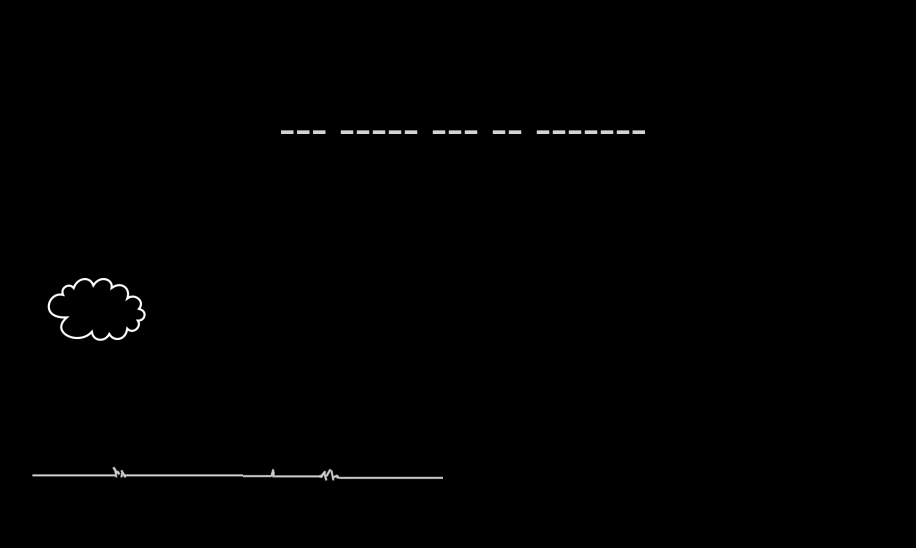
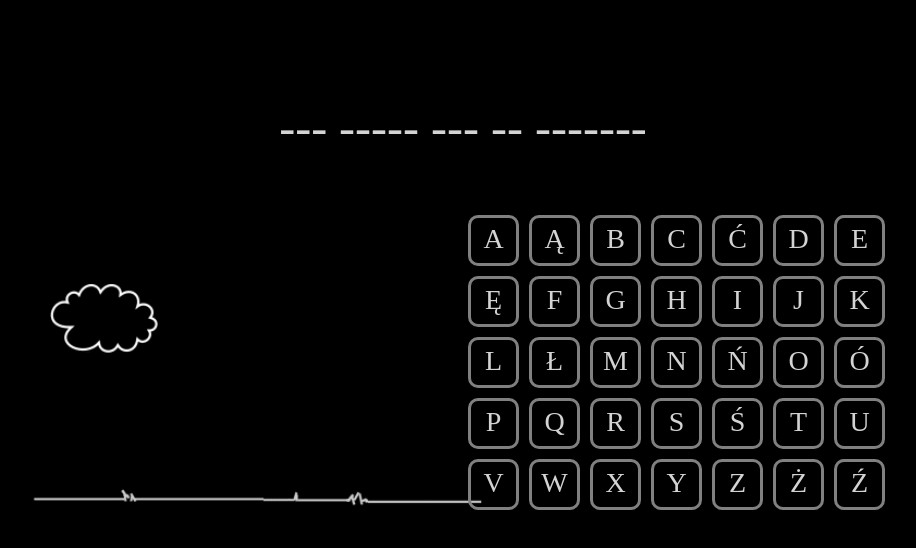
Before and after one commit to Tomekzako/hanged-man-, a plain HTML site: page index.html in a window 1280 px wide. Shown: the whole page, without its empty margins (177-1093 px from the left). Drawn offline with Linux system fonts and the light colour scheme.

Commit message:
create alphabet

```diff
--- a/app.js
+++ b/app.js
@@ -1,5 +1,4 @@
-document.addEventListener('DOMContentLoaded', function () {
-
+document.addEventListener("DOMContentLoaded", function() {
   const password = "Bez pracy nie ma kołaczy".toUpperCase();
   let hiddenPassword = "";
 
@@ -8,16 +7,30 @@ document.addEventListener('DOMContentLoaded', function () {
       hiddenPassword += " ";
     } else {
       hiddenPassword += "-";
-
     }
   }
 
   console.log(hiddenPassword);
 
   function writePassword() {
-        document.querySelector('.board').innerHTML = hiddenPassword;
+    document.querySelector(".board").innerHTML = hiddenPassword;
   }
 
+  function init() {
+    let letter = "";
+    const alphabet = "aąbcćdeęfghijklłmnńoópqrsśtuvwxyzżź"
+      .toUpperCase()
+      .split("");
+
+    const div = alphabet
+      .map(el => {
+        return `<div class="letter">${el}</div>`;
+      })
+      .join("");
+
+    document.querySelector(".alphabet").innerHTML = div;
     writePassword();
+  }
 
+  init();
 });
--- a/styles.css
+++ b/styles.css
@@ -24,4 +24,22 @@ body {
     width: 50%;
     text-align: center;
     min-height: 280px;
+    display: flex;
+
 }
+
+.alphabet {
+    display: flex;
+    flex-wrap: wrap;
+}
+
+.letter {
+    width: 35px;
+    height: 35px;
+    text-align: center;
+    padding: 5px;
+    margin: 5px;
+    border: 3px solid gray;
+    cursor: pointer;
+    border-radius: 10px;
+}
```
Lines whose indentation alone changed are shown as unchanged.
